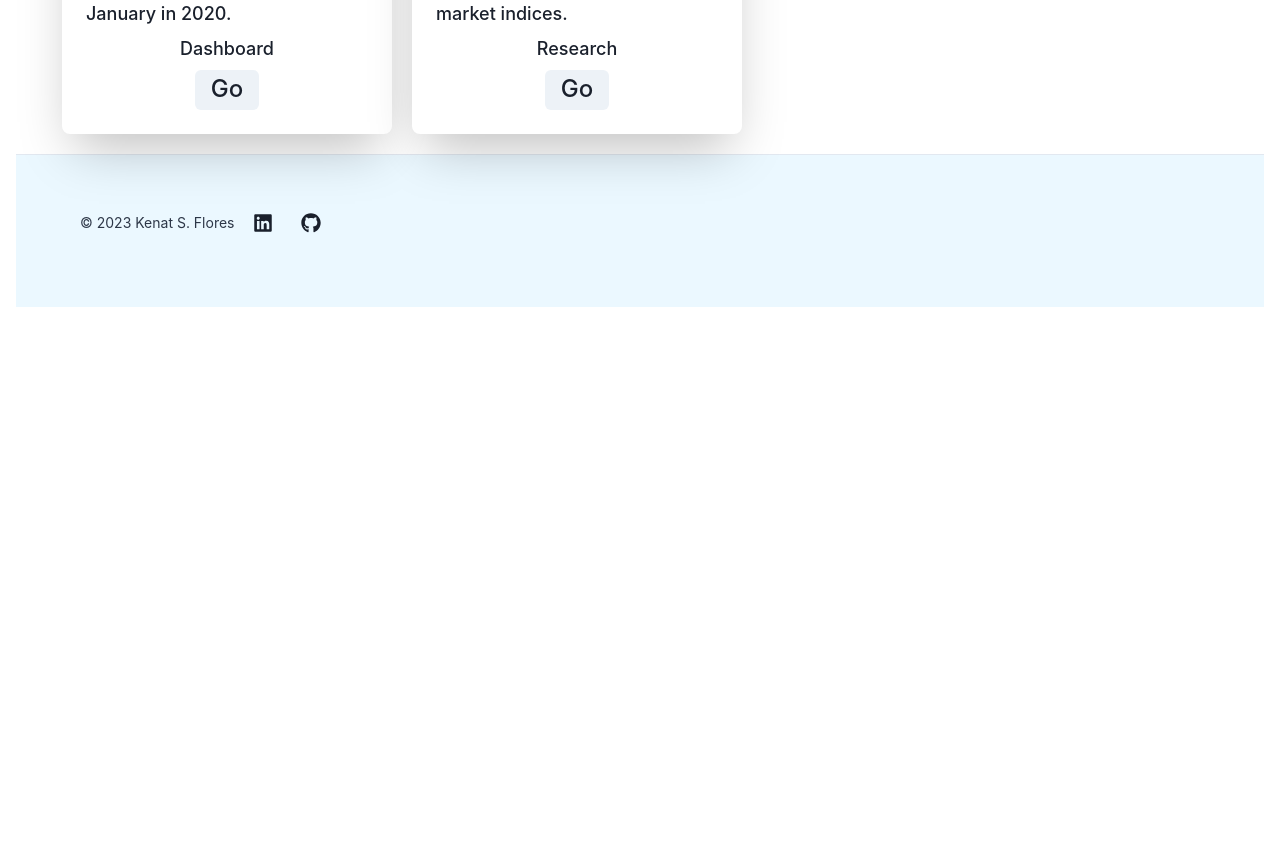
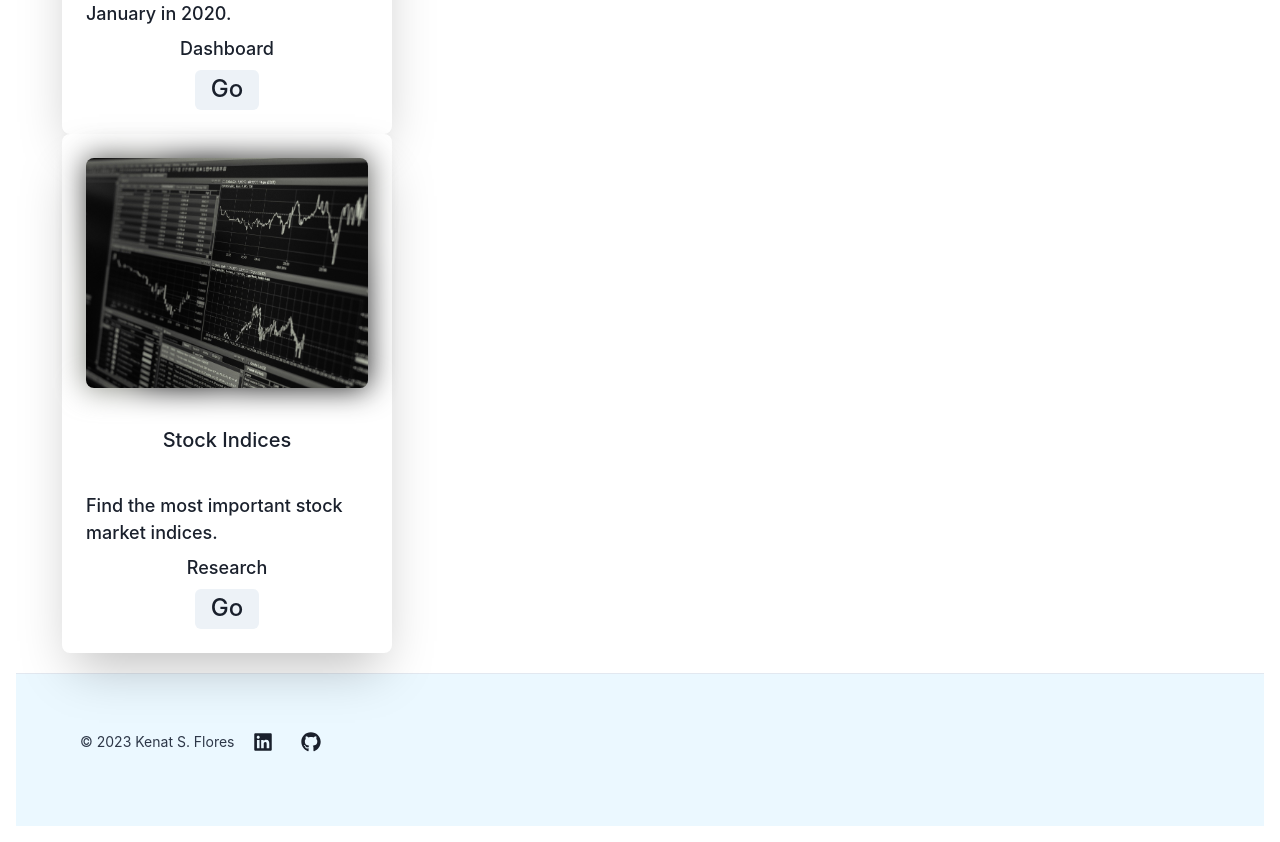
Before and after one commit to KenatSF/kenny-projects, a Next.js app: page /projects in a window 1280 px wide. Shown: the part 1420-2262 px from the top of the page. Before the commit the page ends 1743 px from the top, so only its background shows below. Built offline with nearby package versions, Linux system fonts and the light colour scheme.

Commit message:
New Dashboard added

```diff
--- a/components/datagrid/index.js
+++ b/components/datagrid/index.js
@@ -48,18 +48,20 @@ export default function Datagrid() {
             <Grid templateColumns={isNotSmallerScreen ? "repeat(4, minmax(350px, 1fr))" : "repeat(1, minmax(250px, 1fr))"}>
                 <Projectinfo
                     image={"/datascience/covid.jpg"}
-                    linkTo={"https://public.tableau.com/app/profile/kenat2644/viz/CasosCovidEnero2020/Dashboard1"}
+                    linkTo={"https://app.powerbi.com/view?r=eyJrIjoiMzVhODMxZDEtOTQwNS00ZjhjLTk4Y2QtNmU1MGM3YmUyM2RiIiwidCI6ImU4NDQ4ZDZjLWM0ZjctNDQ2Ny1hZWMwLWU5NTdkNzcyNTFhMyJ9"}
                     samePage={false}
                     imageTittle={"Covid"}
                     imageDescription={"Analysis of the last week of January in 2020."}
                     imageView={"Dashboard"}
                     imageButton={"Go"} />
+            </Grid>
+            <Grid templateColumns={isNotSmallerScreen ? "repeat(4, minmax(350px, 1fr))" : "repeat(1, minmax(250px, 1fr))"}>
                 <Projectinfo
                     image={"/datascience/stockindices.jpg"}
                     linkTo={"https://github.com/KenatSF/Heavy-Indexes/blob/main/ProyectoRedes.pdf"} s
                     amePage={false}
                     imageTittle={"Stock Indices"}
-                    imageDescription={"Find the most important stock market indices.                                "}
+                    imageDescription={"Find the most important stock market indices."}
                     imageView={"Research"}
                     imageButton={"Go"} />
             </Grid>
```
